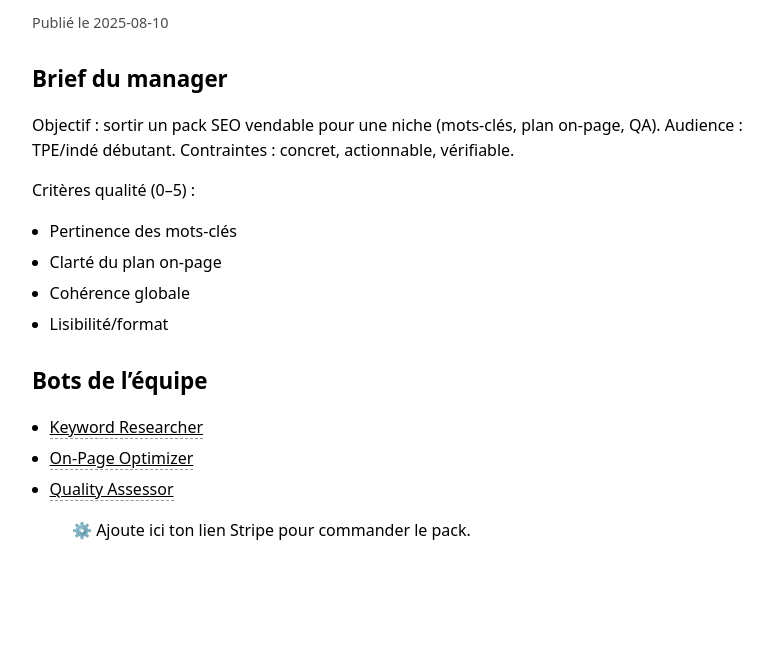
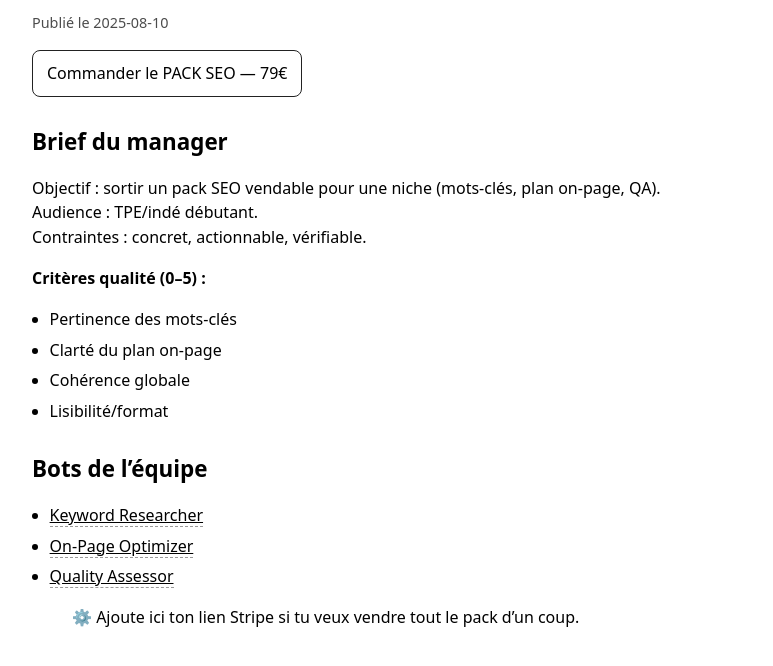
Before and after one commit to Albanpancarte0/ego-bots-site, an Eleventy site: page src/posts/2025-08-10-team-seo-manager.md in a window 1280 px wide. Shown: the part 138-804 px from the top of the page, without its empty margins (224-997 px from the left). Built offline with nearby package versions, Linux system fonts and the light colour scheme; Eleventy itself is replaced by a stand-in of ours; files that its build step writes are made by us from their sources.

Commit message:
Update 2025-08-10-team-seo-manager.md

```diff
--- a/src/posts/2025-08-10-team-seo-manager.md
+++ b/src/posts/2025-08-10-team-seo-manager.md
@@ -5,12 +5,16 @@ tags: ["post","team-manager"]
 layout: layouts/post.njk
 permalink: "/publications/equipes/seo/"
 ---
+
+<p><a class="btn" href="https://buy.stripe.com/TON_LIEN_PACK_SEO" target="_blank" rel="noopener">Commander le PACK SEO — 79€</a></p>
+
 ## Brief du manager
+
 Objectif : sortir un pack SEO vendable pour une niche (mots-clés, plan on-page, QA).
 Audience : TPE/indé débutant.
 Contraintes : concret, actionnable, vérifiable.
 
-Critères qualité (0–5) :
+**Critères qualité (0–5) :**
 - Pertinence des mots-clés
 - Clarté du plan on-page
 - Cohérence globale
@@ -21,4 +25,4 @@ Critères qualité (0–5) :
 - [On-Page Optimizer]({{ '/publications/equipes/seo/onpage/' | url }})
 - [Quality Assessor]({{ '/publications/equipes/seo/qa/' | url }})
 
-> ⚙️ Ajoute ici ton lien Stripe pour commander le pack.
+> ⚙️ Ajoute ici ton lien Stripe si tu veux vendre tout le pack d’un coup.
```
